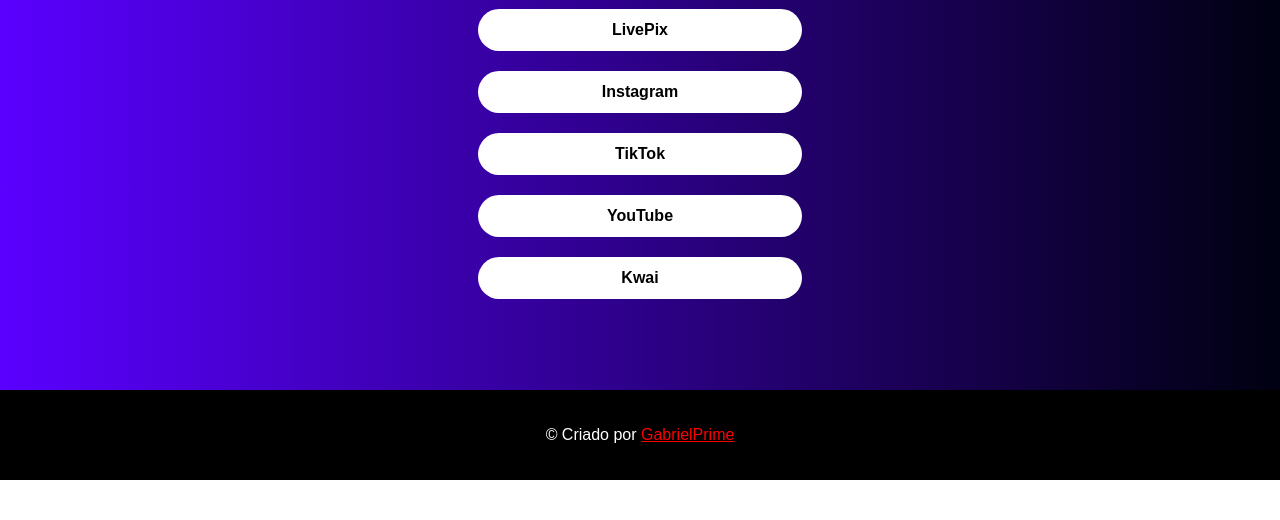
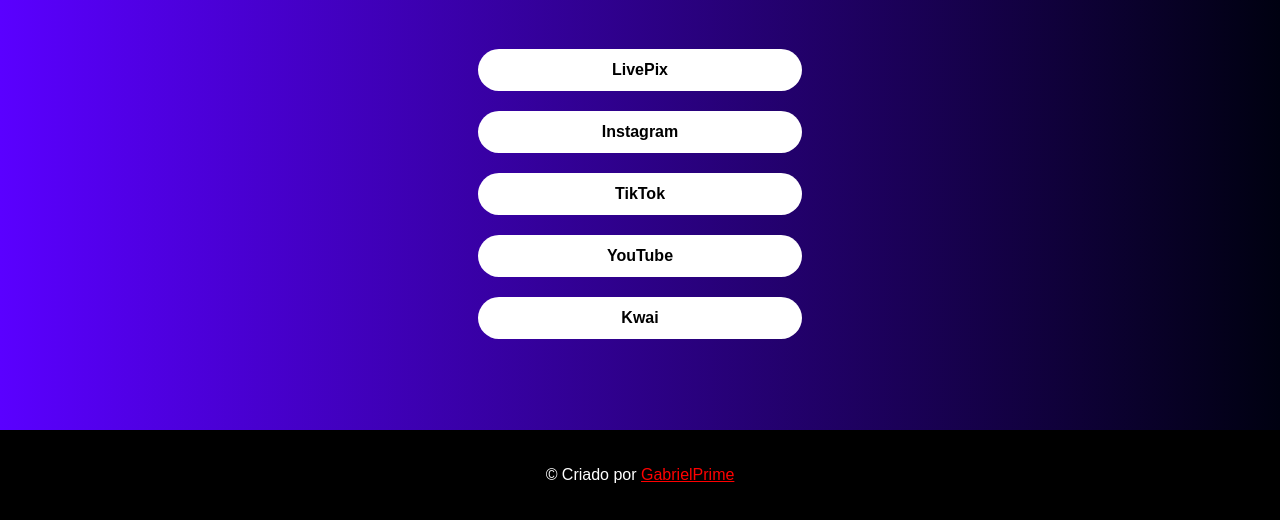
Before and after one commit to GabrielPrime500/CzKaique-, a plain HTML site: page index.html in a window 1280 px wide. Shown: the part 320-840 px from the top of the page. Before the commit the page ends 800 px from the top, so only its background shows below. Drawn offline with Linux system fonts and the light colour scheme.

Commit message:
Update index.html

```diff
--- a/index.html
+++ b/index.html
@@ -112,7 +112,7 @@
 @media (min-width: 1024px) {
   body {
     background: linear-gradient(to right, #5a00ff, #000111);
-    transform: translate(0%, 0%);
+    transform: translate(0%, 5%);
   }
 }
 
```
